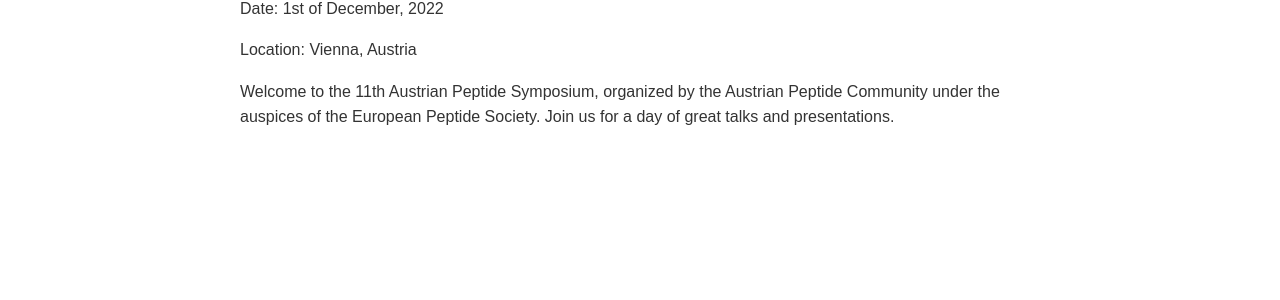
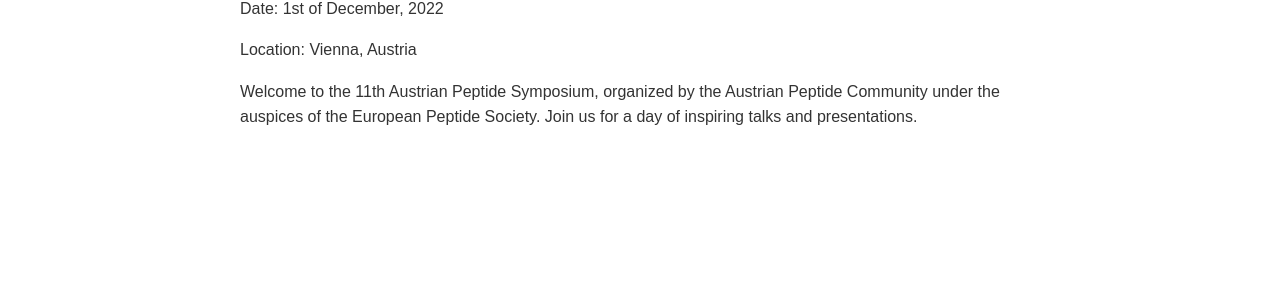
Before and after one commit to austrianpeptide/v2, a Jekyll site: the page built from index.markdown, in a window 1280 px wide and 900 px high. Shown: the part 250-550 px from the top of the window. Built offline with Jekyll 4.4.1, drawn with Linux system fonts in a browser that asks for light colours.

Commit message:
Update content.yml

```diff
--- a/_data/content.yml
+++ b/_data/content.yml
@@ -106,7 +106,7 @@
 
     Welcome to the 11th Austrian Peptide Symposium, organized by the Austrian Peptide
     Community under the auspices of the European Peptide Society. Join us for a day
-    of great talks and presentations.
+    of inspiring talks and presentations.
 
     '
 speakers:
```
